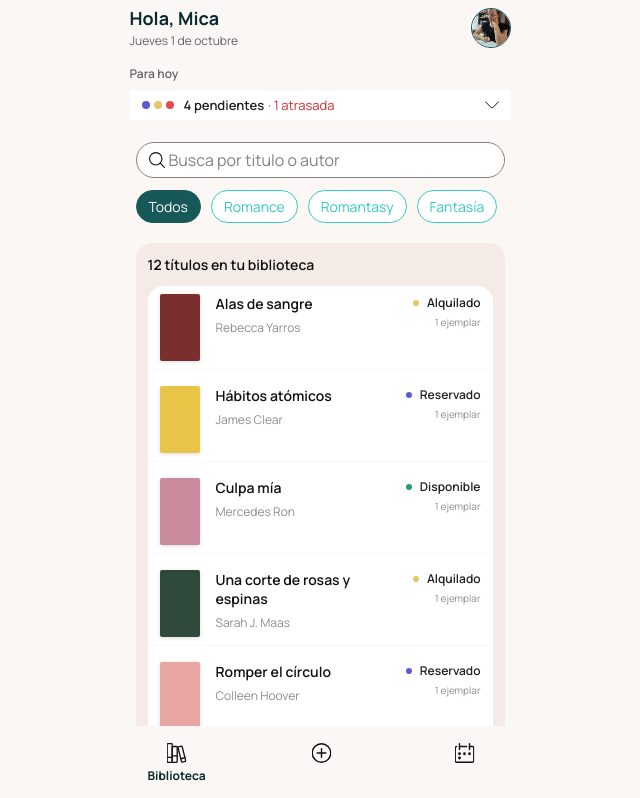
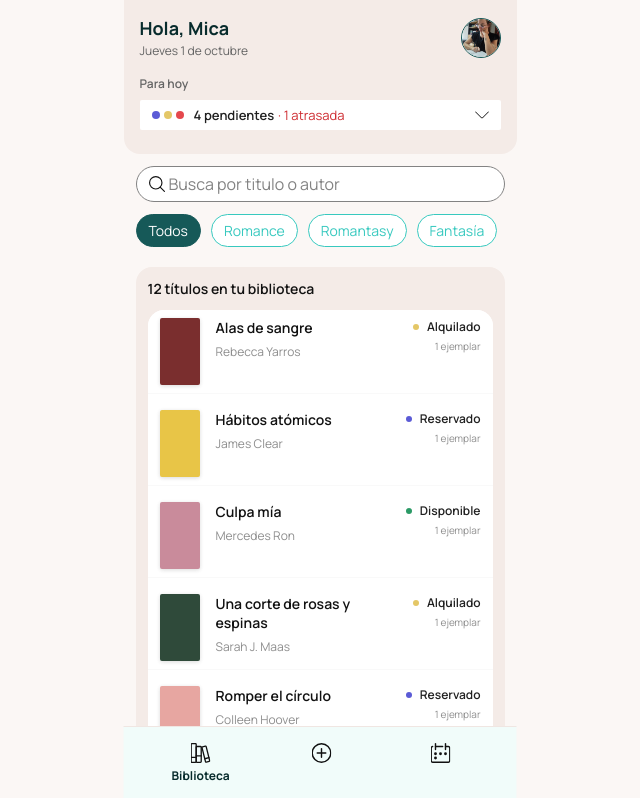
Before and after one commit to Federicovilla09/alquiler-de-libros, a React (Vite) app: page / in a window 1280 px wide. Shown: the top 798 px of the page, without its empty margins (320-960 px from the left). Built offline with nearby package versions, Linux system fonts and the light colour scheme.

Commit message:
Etapa 2: corrección de tokens

```diff
--- a/src/components/BottomNav.css
+++ b/src/components/BottomNav.css
@@ -8,9 +8,9 @@
   justify-content: space-between;
   width: 100%;
   max-width: 393px;
-  padding: var(--gap-5) var(--gap-8);
-  background-color: var(--blush-1);
-  border-top: 1px solid var(--gray-2);
+  padding: var(--gap-5) var(--gap-11);
+  background-color: var(--bg-app-1);
+  border-top: 1px solid var(--blush-3);
 }
 
 .bottom-nav__item {
--- a/src/components/HomeHeader.css
+++ b/src/components/HomeHeader.css
@@ -2,8 +2,8 @@
     display: flex;
     flex-direction: column;
     gap: var(--gap-8);
-    padding: var(--gap-4) var(--gap-4) var(--gap-6);
-    background-color: var(--blush-1);
+    padding: var(--gap-8) var(--gap-8) var(--gap-9) var(--gap-8);
+    background-color: var(--blush-2);
     border-radius: 0 0 var(--radius-x-large) var(--radius-x-large);
     position: sticky;
     top: 0;
```
